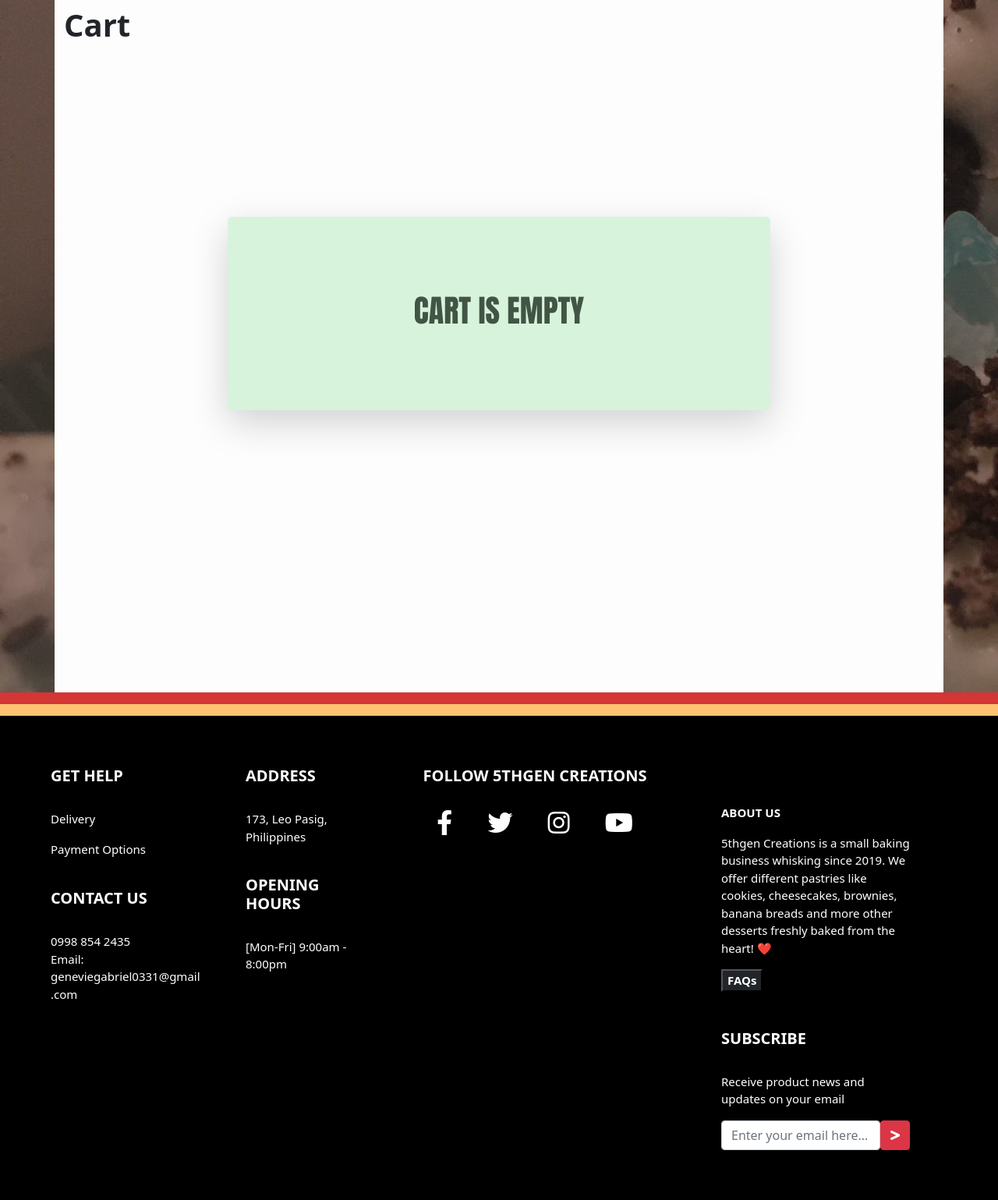
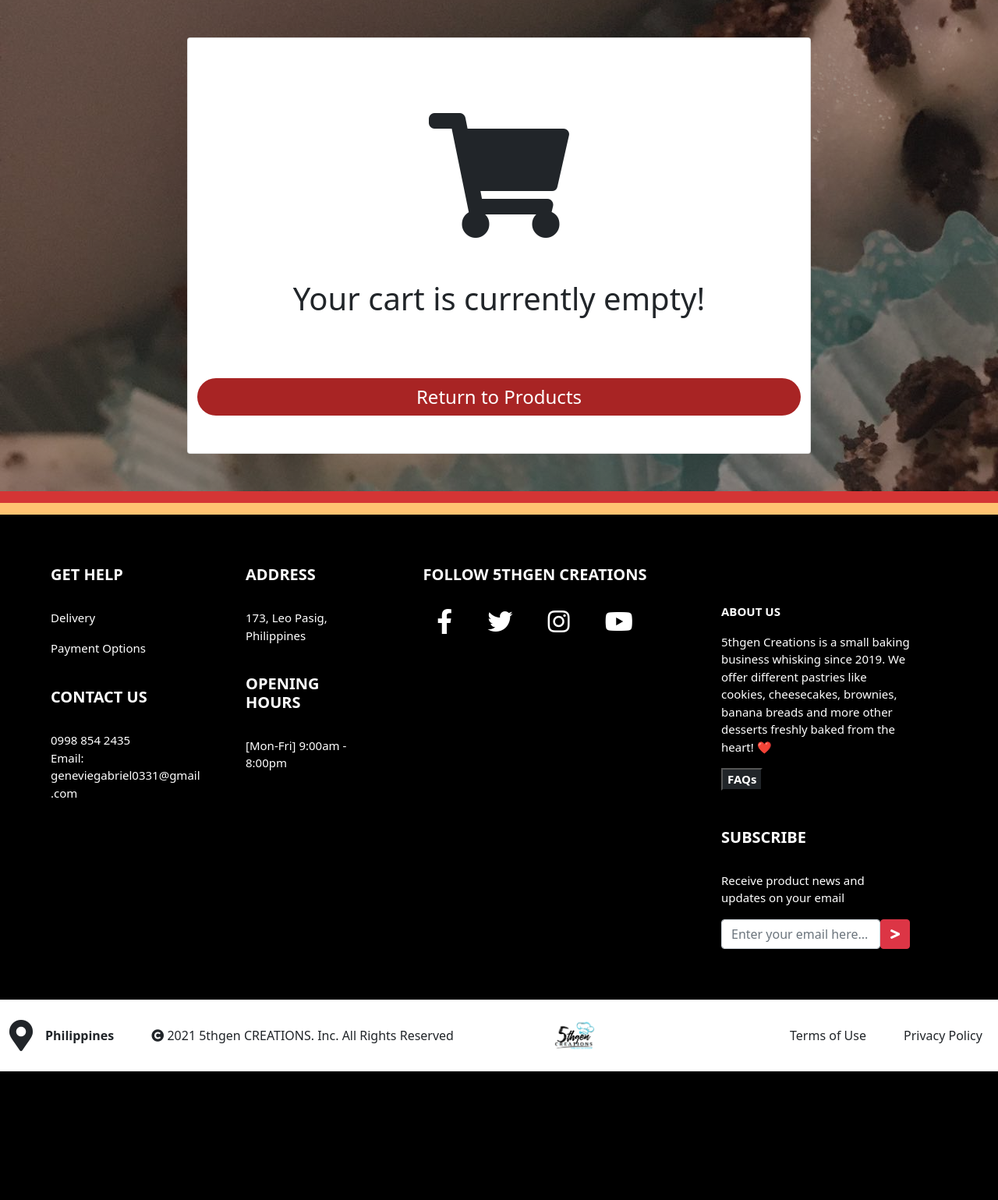
Before and after one commit to winyawinya/5thGenCreations, a Laravel app: page /cart in a window 1280 px wide. Shown: the part 76-1615 px from the top of the page at 78% size. After the commit the page ends 1450 px from the top, so only its background shows below. Run offline with Laravel 8, Linux system fonts and the light colour scheme; some libraries are stand-ins or nearby versions; some web fonts are replaced.

Commit message:
CART REVAMP WITH SUMMARY!!!

```diff
--- a/app/Http/Controllers/CartController.php
+++ b/app/Http/Controllers/CartController.php
@@ -13,7 +13,8 @@ class CartController extends Controller
     {
 
         return view('cart', [
-            'cart' => Cart::content()
+            'cart' => Cart::content(),
+            'total' => Cart::subtotal()
         ]);
     }
 
--- a/public/app.css
+++ b/public/app.css
@@ -43,9 +43,16 @@
     width: 100vw;
 }
 
-.card-body > .btn{
+.cardbtn{
+    color: white;
     background-color: #a82424;
     border: black;
+
+}
+
+.cardbtn:hover{
+    color: white !important;
+    font-weight: bold;
 }
 
 .shadowText{
@@ -117,3 +124,5 @@ body{
 .longdiv{width: 100%; height: 15px;}
 
 .menurow{margin-bottom: 100px;}
+
+.h1style{color: #ffc372; text-shadow: 3px 3px 3px black;}
--- a/resources/views/cart.blade.php
+++ b/resources/views/cart.blade.php
@@ -1,30 +1,45 @@
 <x-layout>
-    <div class="container maincontainer py-2">
-      <h1 class="fw-bold mb-4">Cart</h1>
-          <div class="row overflow-auto" style="height: 800px">
+    <div class="container-fluid py-5">
       @if ($cart->isNotEmpty())
-                <div class="container col-8 col-md-11 col-sm-12">
+      <div class="row px-4 justify-content-between">
+        <div class="card col-lg-8 col-12 bg-white p-3 mb-3 mh-100">
+          <h1 class="card-title mb-4">Cart</h1>
+          <div class="overflow-auto container">
             @foreach ($cart as $cartItem)
+              @if (!$loop->first)
+                <div class="container-fluid w-100" style="background: #d43535; height: 5px;"></div>
+              @endif
               <x-cart-card :cartItem="$cartItem"/>
             @endforeach
-
-            @else
-            <div class="container">
-              <div class="row p-5 justify-content-center">
-                  <div class="col-md-8 col-lg-8 col-xl-8 col-12 p-5 rounded-3 shadow-lg" style="
-                  background: #d8f3dc;
-                  color: #425545;
-                  font-weight: bold;
-                  margin-top: 150px;
-                  "><h1 class="text-center p-5 antonfont">CART IS EMPTY</h1>
           </div>
         </div>
-            @endif
+        <div class="col-lg-4 col-12">
+          <div class="card p-3">
+            <h1 class="card-title">Summary</h1>
+            <div class="card-body">
+              @foreach ($cart as $cartItem)
+                @php
+                  $size = explode(":",$cartItem->options->size);
+                  $flavor = explode(":",$cartItem->options->flavor);
+                @endphp
+                <div class="d-flex justify-content-between">
+                  <p class="fs-4">x{{$cartItem->qty}} {{$cartItem->name}} {{$size[1]}}</p class="fs-4">
+                  <p class="fs-4 ms-5">₱{{($cartItem->price)*($cartItem->qty)}}</p class="fs-4">
+                </div>
+              @endforeach
+            </div>
+            <div class="card-footer bg-white">
+              <div class="d-flex justify-content-between"><p class="fs-3">Total</p class="fs-3"><p class="fs-3">₱{{$total}}</p class="fs-3"></div>
+              <a href="/checkout" class="btn cardbtn rounded-pill w-100 mt-4 fs-4">Checkout</a>
             </div>
           </div>
-          @if ($cart->isNotEmpty())
-            <div class="d-flex justify-content-end mt-4">
-              <button class="btn btn-primary fs-3">Checkout</button>
+        </div>
+      </div>
+      @else
+        <div class="container py-5 card text-center" style="width: 50em">
+          <i class="fas fa-shopping-cart fa-10x mt-5"></i>
+          <p class="text-center fs-1 my-5">Your cart is currently empty!</p>
+          <a href="/products" class="btn cardbtn mt-4 fs-4 rounded-pill">Return to Products</a>
         </div>
       @endif
     </div>
--- a/resources/views/components/item-modal.blade.php
+++ b/resources/views/components/item-modal.blade.php
@@ -92,7 +92,7 @@
           @endif
         </div>
         <div class="modal-footer">
-            <button type="submit" class="btn btn-primary" data-bs-target="#cartSuccess" data-bs-toggle="modal" data-bs-dismiss="modal">
+            <button type="submit" class="btn cardbtn" data-bs-target="#cartSuccess" data-bs-toggle="modal" data-bs-dismiss="modal">
               Add to Cart
             </button>
         </div>
--- a/resources/views/components/menu-card.blade.php
+++ b/resources/views/components/menu-card.blade.php
@@ -41,12 +41,12 @@
                     <p class="card-text uchenfont">{{$item->description}}</p>
                         <p class="fw-bold mt-auto float-end">Starts at ₱{{$item->price}}</p>
                     @if ($item->stocks == 0)
-                        <button disabled class="btn btn-secondary">Out of Stock</button>
+                        <button disabled class="btn cardbtn">Out of Stock</button>
                     @else
                         @auth
-                            <a href="/" class="btn btn-primary" data-bs-toggle="modal" data-bs-target="#MenuModal{{$x}}">Add to Cart</a>
+                            <a href="/" class="btn cardbtn" data-bs-toggle="modal" data-bs-target="#MenuModal{{$x}}">Add to Cart</a>
                         @else
-                            <a href="/" class="btn btn-primary" data-bs-toggle="modal" data-bs-target="#loginKaMuna">Add to Cart</a>
+                            <a href="/" class="btn cardbtn" data-bs-toggle="modal" data-bs-target="#loginKaMuna">Add to Cart</a>
                         @endauth
                     @endif
 
--- a/resources/views/welcome.blade.php
+++ b/resources/views/welcome.blade.php
@@ -17,7 +17,7 @@
   <div class="container-fluid" style="background: #d8f3dc; height: 2.5vw;"></div>
 <!-- Bestsellers -->
   <div class="container-fluid py-5">
-    <h1 class="text-center otomanopeefont" style="color: #ffc372; text-shadow: 3px 3px 3px black;">BESTSELLERS</h1>
+    <h1 class="text-center otomanopeefont h1style">BESTSELLERS</h1>
     <div class="container py-5">
       <div class="row d-flex justify-content-center">
 
--- a/routes/web.php
+++ b/routes/web.php
@@ -27,6 +27,7 @@ Route::get('font', [MenuController::class, 'fonts']);
 
 //CART
 
+
 Route::get('cart', [CartController::class,'showCart']);
 Route::post ('cart-remove', [CartController::class,'remove'])->name('remove');
 Route::post ('cart-add', [CartController::class,'addToCart'])->name('cartAdd');
```
Also changed, not shown: resources/views/components/cart-card.blade.php (+11 -8 lines). Lines whose indentation alone changed are shown as unchanged.
